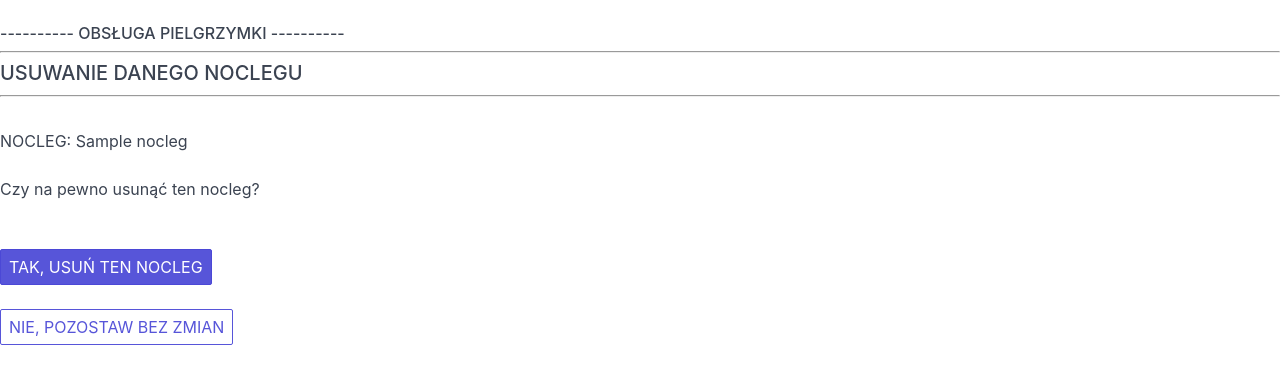
After one commit to BaoZajac/pilgrim_sleep_over, a Flask app: template templates/usun-nocleg.html in a window 1280 px wide. The commit adds this page. Shown: the top 392 px of the page. Run offline with Flask 2, Linux system fonts and the light colour scheme; the template is opened without the code that fills it: most values are stand-ins (such as "Sample title", 1, 10 or a date in 2020).

Commit message:
dodanie zapisywania edytowanych danych dla noclegu, dodanie metody i obsługi usuwania danego noclegu, dodanie 'światła' na dole stron html

```diff
--- a/app.py
+++ b/app.py
@@ -72,6 +72,35 @@ def nocleg():
         return render_template("dodaj-nocleg.html")
 
 
+@app.route('/edytuj-nocleg/', methods=['GET', 'POST'])
+def edycja_noclegu():
+    if request.method == "POST":
+        data_noclegi = noclegi.dane_noclegi
+        _id = request.form["id"]
+        dane = dict(request.form)
+        del dane["id"]
+        dane = list(dane.values())
+        data_noclegi[_id] = dane
+        write_file(data_noclegi, "noclegi.json")
+        return redirect('/noclegi/')
+    nocleg_id = request.args["nocleg-id"]
+    data_nocleg = read_file("noclegi.json")[nocleg_id]
+    return render_template("edycja-noclegu.html", nocleg=data_nocleg, nocleg_id=nocleg_id)
+
+
+@app.route('/usun-nocleg/', methods=['GET', 'POST'])
+def usun_nocleg():
+    if request.method == "POST":
+        data_noclegi = noclegi.dane_noclegi
+        _id = request.form["id"]
+        del data_noclegi[_id]
+        write_file(data_noclegi, "noclegi.json")
+        return redirect('/noclegi/')
+    nocleg_id = request.args["nocleg-id"]
+    data_nocleg = read_file("noclegi.json")[nocleg_id]
+    return render_template("usun-nocleg.html", nocleg=data_nocleg, nocleg_id=nocleg_id)
+
+
 @app.route('/pielgrzymi/', methods=['GET', 'POST'])
 def pielgrzym():
     data_pielgrzymi = read_file("pielgrzymi.json")
@@ -120,13 +149,6 @@ def edycja_pielgrzyma():
                            lista_funkcji=lista_funkcji, lista_grupek=lista_grupek)
 
 
-@app.route('/edytuj-nocleg/', methods=['GET', 'POST'])
-def edycja_noclegu():
-    if request.method == "POST":        # TODO: zrobić zapisywanie edytowanych danych
-        return redirect('/noclegi/')
-    nocleg_id = request.args["nocleg-id"]
-    data_nocleg = read_file("noclegi.json")[nocleg_id]
-    return render_template("edycja-noclegu.html", nocleg=data_nocleg, nocleg_id=nocleg_id)
 
 
 @ app.route('/kto-tu-spi/', methods=['GET', 'POST'])
--- a/templates/edycja-noclegu.html
+++ b/templates/edycja-noclegu.html
@@ -52,5 +52,7 @@
             </div>
         </div>
     </div>
+    <br />
+    <br />
 </body>
 </html>
--- a/templates/edycja-pielgrzyma.html
+++ b/templates/edycja-pielgrzyma.html
@@ -61,5 +61,7 @@
             </div>
         </div>
     </div>
+    <br />
+    <br />
 </body>
 </html>
--- a/templates/main.html
+++ b/templates/main.html
@@ -158,5 +158,7 @@
             {% endfor %}
         </tbody>
     </table>
+    <br />
+    <br />
 </body>
 </html>
--- a/templates/pielgrzymi.html
+++ b/templates/pielgrzymi.html
@@ -102,5 +102,7 @@
 
         </tbody>
     </table>
+    <br />
+    <br />
 </body>
 </html>
--- /dev/null
+++ b/templates/usun-nocleg.html
@@ -0,0 +1,32 @@
+<!DOCTYPE html>
+<html lang="en">
+<head>
+    <meta charset="UTF-8">
+    <title>obsługa - USUWANIE NOCLEGU</title>
+    <link rel="stylesheet" href="https://unpkg.com/spectre.css/dist/spectre.min.css">
+    <link rel="stylesheet" href="https://unpkg.com/spectre.css/dist/spectre-exp.min.css">
+    <link rel="stylesheet" href="https://unpkg.com/spectre.css/dist/spectre-icons.min.css">
+</head>
+<body>
+    <br />
+    <h6>----------    OBSŁUGA PIELGRZYMKI    ----------</h6>
+    <hr />
+    <h5>USUWANIE DANEGO NOCLEGU</h5>
+    <hr />
+    <br />
+    <p>NOCLEG: {{ nocleg }}</p>
+    <p>Czy na pewno usunąć ten nocleg?</p>
+    <br />
+    <form action="/usun-nocleg/" method="POST">
+        <input type="hidden" value="{{ nocleg_id }}" name="id"/>
+        <button class="btn btn-primary">TAK, USUŃ TEN NOCLEG</button>
+    </form>
+    <br />
+    <form action="/noclegi/" method="GET">
+        <input type="hidden" value="{{ nocleg_id }}" name="id"/>
+        <button class="btn">NIE, POZOSTAW BEZ ZMIAN</button>
+    </form>
+    <br />
+    <br />
+</body>
+</html>
```
Also changed, not shown: templates/noclegi.html (+6 -1 lines).
